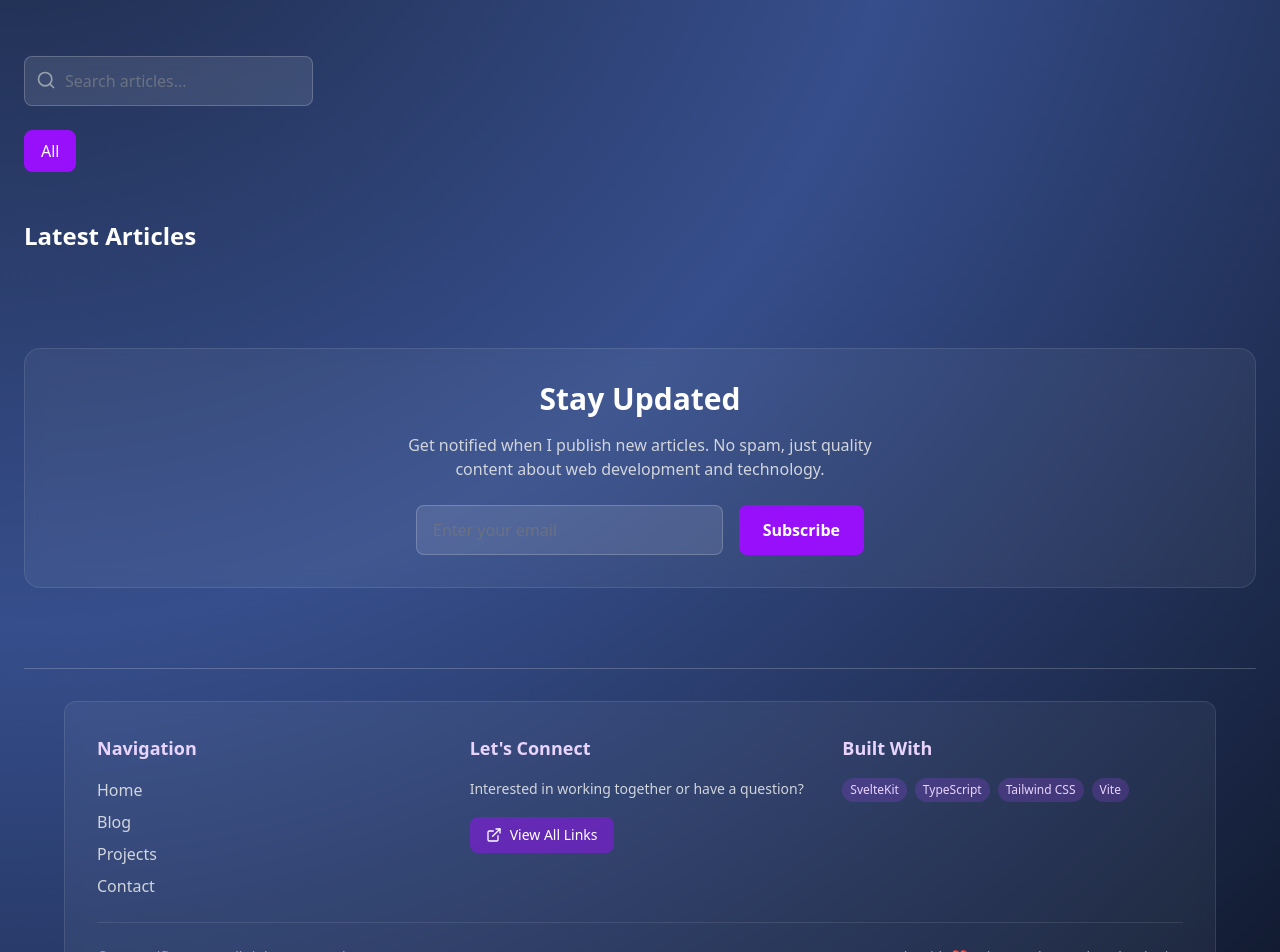
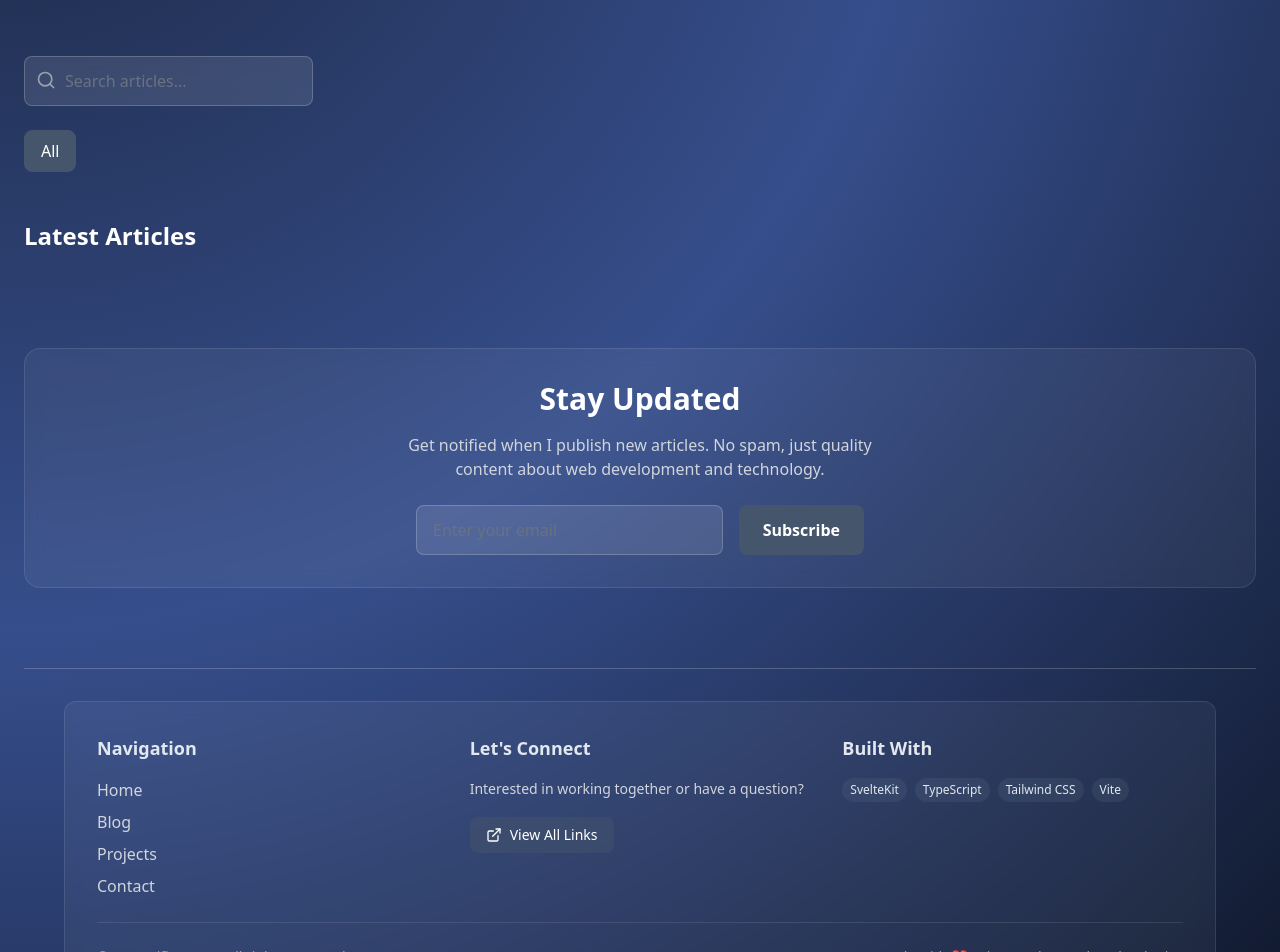
Before and after one commit to rifkyputra/new-homepage, a SvelteKit app: page /blog in a window 1280 px wide. Shown: the part 300-1252 px from the top of the page. Built offline with nearby package versions, Linux system fonts and the light colour scheme.

Commit message:
update: colors

```diff
--- a/package.json
+++ b/package.json
@@ -24,11 +24,14 @@
     "gh-pages": "^6.3.0",
     "mdsvex": "^0.12.6",
     "playwright": "^1.55.1",
+    "sharp": "^0.34.4",
     "svelte": "^5.39.5",
     "svelte-check": "^4.3.2",
+    "svgo": "^4.0.0",
     "tailwindcss": "^4.1.13",
     "typescript": "^5.9.2",
     "vite": "^7.1.7",
+    "vite-plugin-image-optimizer": "^2.0.2",
     "vitest": "^3.2.4",
     "vitest-browser-svelte": "^1.1.0"
   },
--- a/src/lib/components/Footer.svelte
+++ b/src/lib/components/Footer.svelte
@@ -21,7 +21,7 @@
       <!-- Navigation Links -->
       <div>
         <h3
-          class="text-base sm:text-lg font-semibold mb-3 sm:mb-4 text-purple-200"
+          class="text-base sm:text-lg font-semibold mb-3 sm:mb-4 text-slate-200"
         >
           Navigation
         </h3>
@@ -29,14 +29,14 @@
           <li>
             <a
               href="/"
-              class="text-gray-300 hover:text-purple-300 transition-colors text-sm sm:text-base"
+              class="text-gray-300 hover:text-slate-300 transition-colors text-sm sm:text-base"
               >Home</a
             >
           </li>
           <li>
             <a
               href="/blog"
-              class="text-gray-300 hover:text-purple-300 transition-colors text-sm sm:text-base"
+              class="text-gray-300 hover:text-slate-300 transition-colors text-sm sm:text-base"
               >Blog</a
             >
           </li>
@@ -60,7 +60,7 @@
       <!-- Quick Contact -->
       <div>
         <h3
-          class="text-base sm:text-lg font-semibold mb-3 sm:mb-4 text-purple-200"
+          class="text-base sm:text-lg font-semibold mb-3 sm:mb-4 text-slate-200"
         >
           Let's Connect
         </h3>
@@ -71,7 +71,7 @@
         </p>
         <a
           href="/links"
-          class="inline-flex items-center gap-2 px-3 sm:px-4 py-1.5 sm:py-2 bg-purple-600/50 hover:bg-purple-500/50 rounded-lg transition-colors text-xs sm:text-sm"
+          class="inline-flex items-center gap-2 px-3 sm:px-4 py-1.5 sm:py-2 bg-slate-600/50 hover:bg-slate-500/50 rounded-lg transition-colors text-xs sm:text-sm"
         >
           <ExternalLink class="w-3 h-3 sm:w-4 sm:h-4" />
           View All Links
@@ -81,28 +81,28 @@
       <!-- Tech Stack -->
       <div class="sm:col-span-2 lg:col-span-1">
         <h3
-          class="text-base sm:text-lg font-semibold mb-3 sm:mb-4 text-purple-200"
+          class="text-base sm:text-lg font-semibold mb-3 sm:mb-4 text-slate-200"
         >
           Built With
         </h3>
         <div class="flex flex-wrap gap-1.5 sm:gap-2">
           <span
-            class="px-2 py-1 bg-purple-500/20 text-purple-200 rounded-full text-xs"
+            class="px-2 py-1 bg-slate-500/20 text-slate-200 rounded-full text-xs"
           >
             SvelteKit
           </span>
           <span
-            class="px-2 py-1 bg-purple-500/20 text-purple-200 rounded-full text-xs"
+            class="px-2 py-1 bg-slate-500/20 text-slate-200 rounded-full text-xs"
           >
             TypeScript
           </span>
           <span
-            class="px-2 py-1 bg-purple-500/20 text-purple-200 rounded-full text-xs"
+            class="px-2 py-1 bg-slate-500/20 text-slate-200 rounded-full text-xs"
           >
             Tailwind CSS
           </span>
           <span
-            class="px-2 py-1 bg-purple-500/20 text-purple-200 rounded-full text-xs"
+            class="px-2 py-1 bg-slate-500/20 text-slate-200 rounded-full text-xs"
           >
             Vite
           </span>
--- a/src/routes/blog/+page.svelte
+++ b/src/routes/blog/+page.svelte
@@ -58,7 +58,7 @@
     <!-- Hero Section -->
     <div class="text-center mb-16" in:fade={{ duration: 800 }}>
       <h1
-        class="text-5xl font-bold mb-4 bg-gradient-to-r from-white via-purple-200 to-purple-400 bg-clip-text text-transparent"
+        class="text-5xl font-bold mb-4 bg-gradient-to-r from-white via-slate-200 to-slate-400 bg-clip-text text-transparent"
       >
         Blog & Insights
       </h1>
@@ -80,7 +80,7 @@
           type="text"
           placeholder="Search articles..."
           bind:value={searchQuery}
-          class=" pl-10 pr-4 py-3 bg-white/10 backdrop-blur-sm border border-white/20 rounded-lg focus:outline-none focus:border-purple-400 transition-colors"
+          class=" pl-10 pr-4 py-3 bg-white/10 backdrop-blur-sm border border-white/20 rounded-lg focus:outline-none focus:border-slate-400 transition-colors"
         />
       </div>
       <div class="flex flex-col md:flex-row gap-4 max-w-4xl">
@@ -92,8 +92,8 @@
             onclick={() => (selectedTag = "")}
             class="px-4 py-2 rounded-lg border transition-colors {selectedTag ===
             ''
-              ? 'bg-purple-600 border-purple-600'
-              : 'bg-white/10 border-white/20 hover:border-purple-400'}"
+              ? 'bg-slate-600 border-slate-600'
+              : 'bg-white/10 border-white/20 hover:border-slate-400'}"
           >
             All
           </button>
@@ -102,8 +102,8 @@
               onclick={() => (selectedTag = tag)}
               class="px-4 py-2 rounded-lg border transition-colors {selectedTag ===
               tag
-                ? 'bg-purple-600 border-purple-600'
-                : 'bg-white/10 border-white/20 hover:border-purple-400'}"
+                ? 'bg-slate-600 border-slate-600'
+                : 'bg-white/10 border-white/20 hover:border-slate-400'}"
             >
               {tag}
             </button>
@@ -117,7 +117,7 @@
       <section class="mb-16" in:fade={{ duration: 800, delay: 400 }}>
         <h2 class="text-2xl font-bold mb-6">Featured Article</h2>
         <article
-          class="featured-post bg-gradient-to-r from-purple-600/20 to-blue-600/20 backdrop-blur-sm rounded-2xl p-8 border border-purple-400/30"
+          class="featured-post bg-gradient-to-r from-slate-600/20 to-blue-600/20 backdrop-blur-sm rounded-2xl p-8 border border-slate-400/30"
         >
           <div class="flex flex-col lg:flex-row gap-8">
             <div class="flex-1">
@@ -144,7 +144,7 @@
                 <div class="flex flex-wrap gap-2">
                   {#each featuredPost.metadata.tags as tag}
                     <span
-                      class="px-3 py-1 bg-purple-500/30 text-purple-200 rounded-full text-sm"
+                      class="px-3 py-1 bg-slate-500/30 text-gray-200 rounded-full text-sm"
                     >
                       {tag}
                     </span>
@@ -153,7 +153,7 @@
 
                 <a
                   href="/blog/{featuredPost.slug}"
-                  class="inline-flex items-center gap-2 px-6 py-3 bg-purple-600 hover:bg-purple-500 rounded-lg transition-colors font-semibold"
+                  class="inline-flex items-center gap-2 px-6 py-3 bg-slate-600 hover:bg-slate-500 rounded-lg transition-colors font-semibold"
                 >
                   Read More
                   <ArrowRight class="w-4 h-4" />
@@ -171,7 +171,7 @@
       <div class="grid grid-cols-1 md:grid-cols-2 lg:grid-cols-3 gap-8">
         {#each regularPosts as post, index}
           <article
-            class="blog-card bg-white/10 backdrop-blur-sm rounded-xl p-6 border border-white/20 hover:border-purple-400/50 transition-all duration-300 hover:transform hover:scale-105"
+            class="blog-card bg-white/10 backdrop-blur-sm rounded-xl p-6 border border-white/20 hover:border-slate-400/50 transition-all duration-300 hover:transform hover:scale-105"
             in:fly={{ y: 50, duration: 600, delay: index * 100 + 600 }}
           >
             <div class="flex items-center gap-4 mb-4 text-sm text-gray-400">
@@ -186,7 +186,7 @@
             </div>
 
             <h3
-              class="text-xl font-bold mb-3 leading-tight hover:text-purple-300 transition-colors"
+              class="text-xl font-bold mb-3 leading-tight hover:text-slate-300 transition-colors"
             >
               <a href="/blog/{post.slug}">
                 {post.metadata.title}
@@ -200,7 +200,7 @@
             <div class="flex flex-wrap gap-2 mb-4">
               {#each post.metadata.tags as tag}
                 <span
-                  class="px-2 py-1 bg-purple-500/20 text-purple-200 rounded-full text-xs"
+                  class="px-2 py-1 bg-slate-500/20 text-gray-200 rounded-full text-xs"
                 >
                   {tag}
                 </span>
@@ -209,7 +209,7 @@
 
             <a
               href="/blog/{post.slug}"
-              class="inline-flex items-center gap-2 text-purple-300 hover:text-purple-200 transition-colors font-semibold text-sm"
+              class="inline-flex items-center gap-2 text-slate-300 hover:text-slate-200 transition-colors font-semibold text-sm"
             >
               Read More
               <ArrowRight class="w-4 h-4" />
@@ -234,10 +234,10 @@
           <input
             type="email"
             placeholder="Enter your email"
-            class="flex-1 px-4 py-3 bg-white/10 border border-white/20 rounded-lg focus:outline-none focus:border-purple-400 transition-colors"
+            class="flex-1 px-4 py-3 bg-white/10 border border-white/20 rounded-lg focus:outline-none focus:border-slate-400 transition-colors"
           />
           <button
-            class="px-6 py-3 bg-purple-600 hover:bg-purple-500 rounded-lg transition-colors font-semibold"
+            class="px-6 py-3 bg-slate-600 hover:bg-slate-500 rounded-lg transition-colors font-semibold"
           >
             Subscribe
           </button>
@@ -254,7 +254,7 @@
   .featured-post {
     background: linear-gradient(
       135deg,
-      rgba(147, 51, 234, 0.2),
+      rgba(33, 30, 36, 0.2),
       rgba(59, 130, 246, 0.2)
     );
     border: 1px solid rgba(147, 51, 234, 0.3);
--- a/vite.config.ts
+++ b/vite.config.ts
@@ -1,9 +1,19 @@
 import { defineConfig } from "vitest/config";
 import tailwindcss from "@tailwindcss/vite";
 import { sveltekit } from "@sveltejs/kit/vite";
+import { ViteImageOptimizer } from "vite-plugin-image-optimizer";
 
 export default defineConfig({
-  plugins: [tailwindcss(), sveltekit()],
+  plugins: [
+    tailwindcss(),
+    sveltekit(),
+    ViteImageOptimizer({
+      jpg: {
+        quality: 60,
+        progressive: true,
+      },
+    }),
+  ],
   test: {
     expect: { requireAssertions: true },
     projects: [
```
Also changed, not shown: src/routes/blog/[slug]/+page.svelte (+7 -7 lines), 1 other file (tests, documents, lock files or other folders).
